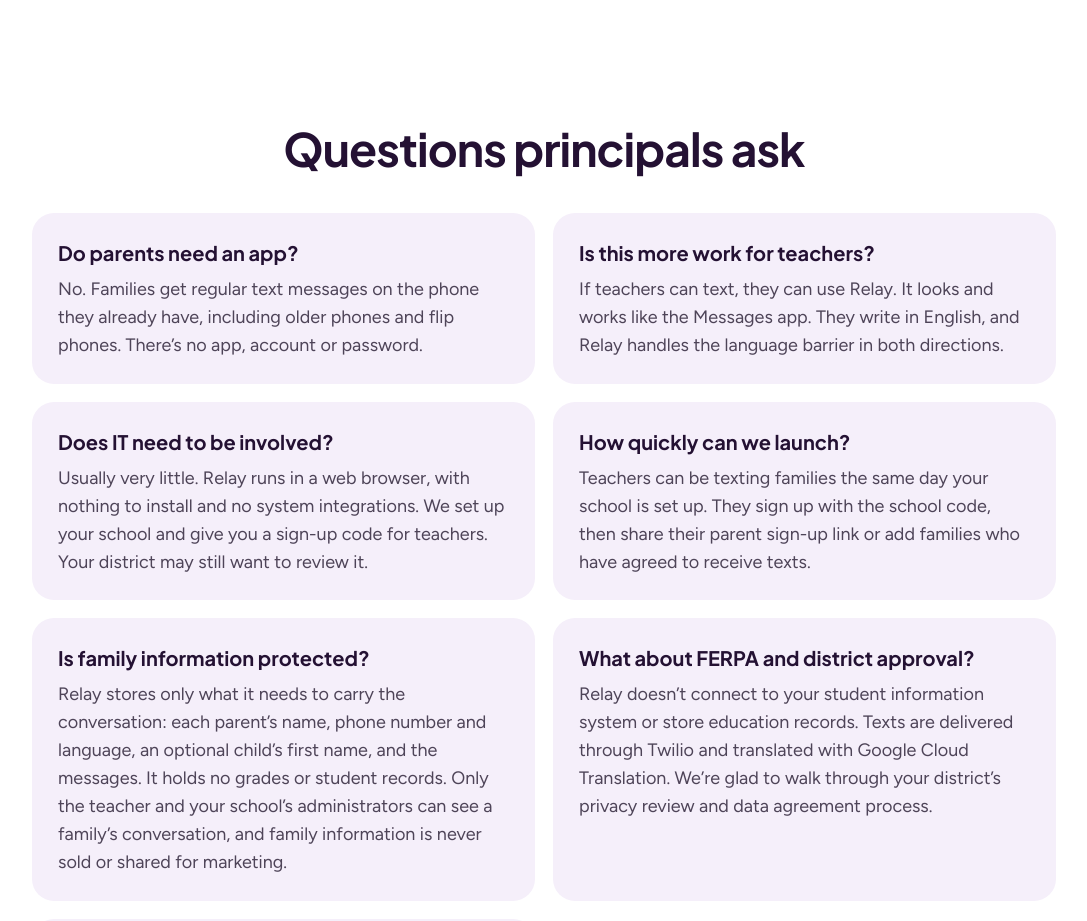
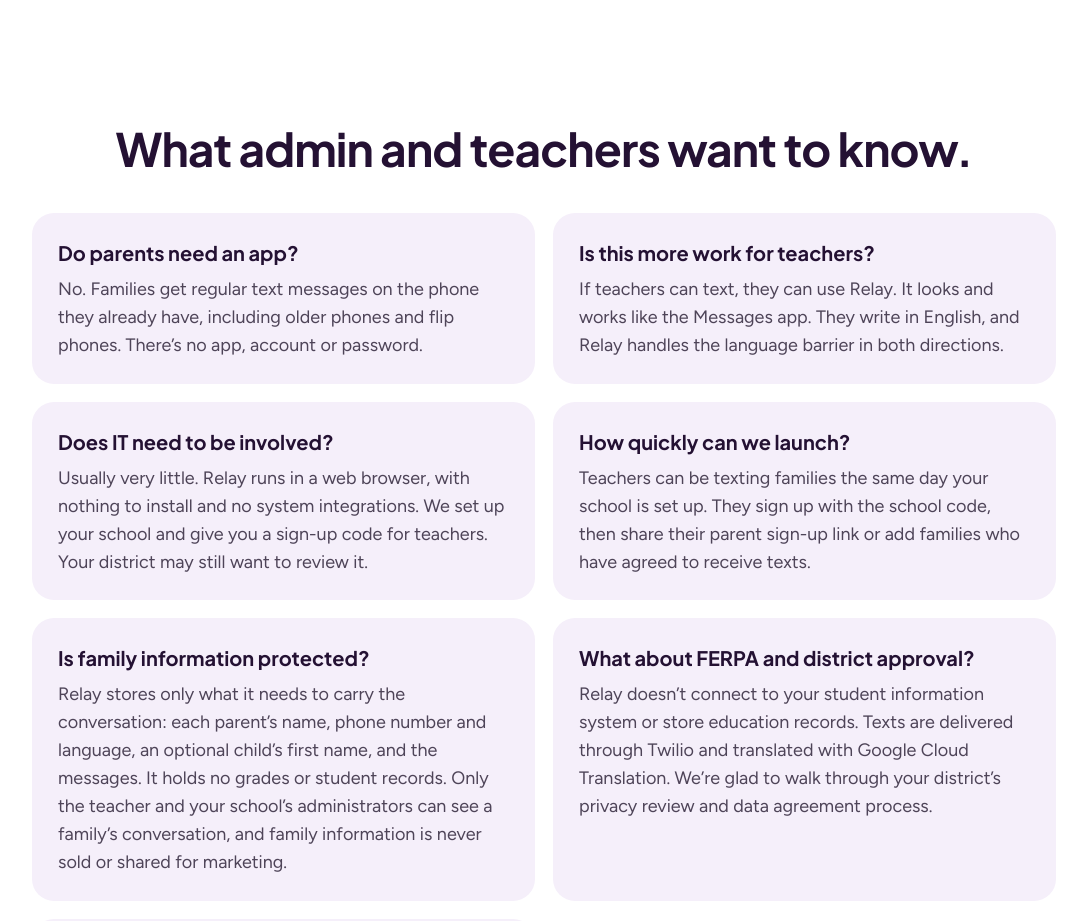
Before and after one commit to stellomax/relay-text, a Next.js app: page / in a window 1280 px wide. Shown: the part 3280-4201 px from the top of the page, without its empty margins (96-1183 px from the left). Built offline with nearby package versions, Linux system fonts and the light colour scheme.

Commit message:
Landing: FAQ heading 'What admin and teachers want to know.'
Co-Authored-By: Claude Opus 5.5 <noreply@anthropic.com>
Claude-Session: https://claude.ai/code/session_01NHaCwh9APNv8QtQw9JUgEf

```diff
--- a/app/page.tsx
+++ b/app/page.tsx
@@ -445,7 +445,7 @@ export default function Landing() {
         </section>
 
         <section className="lp-faq" aria-labelledby="faq">
-          <h2 id="faq">Questions principals ask</h2>
+          <h2 id="faq">What admin and teachers want to know.</h2>
           <dl>
             {FAQ.map((f) => (
               <div key={f.q}>
```
